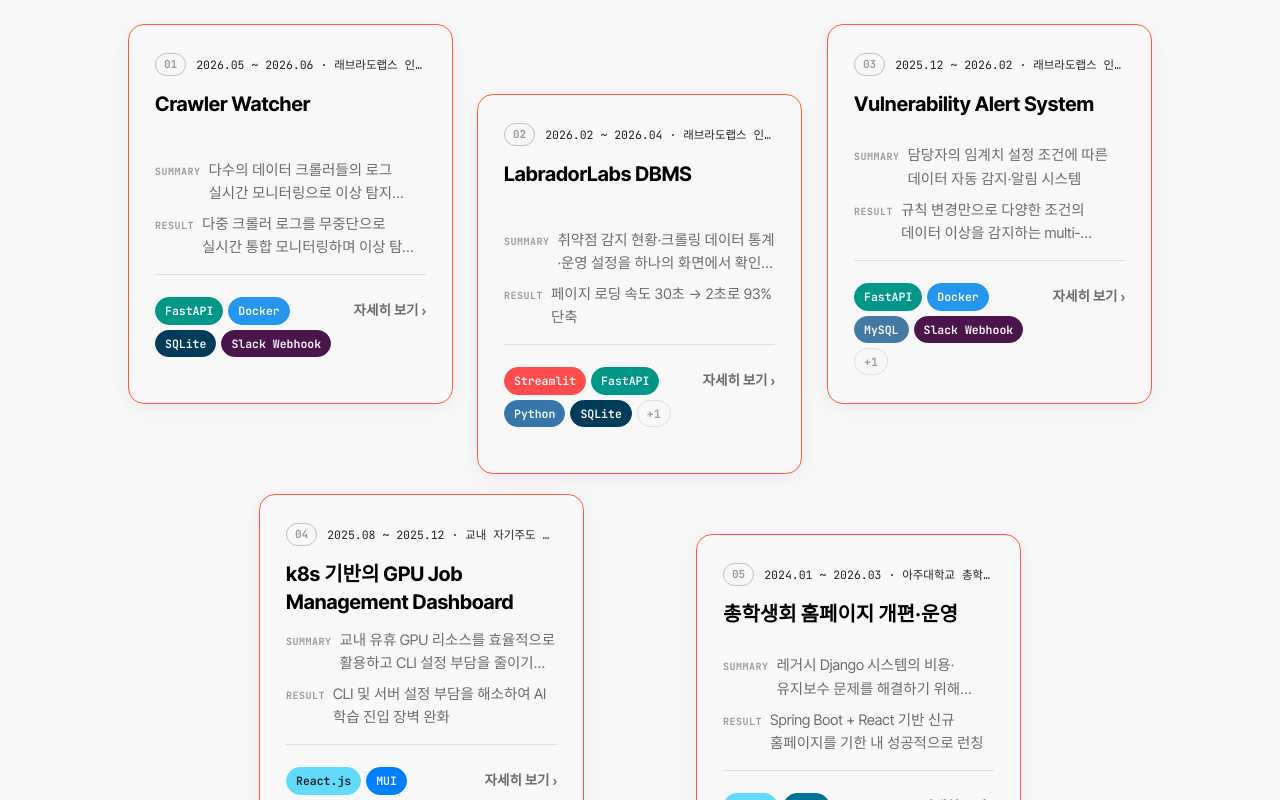
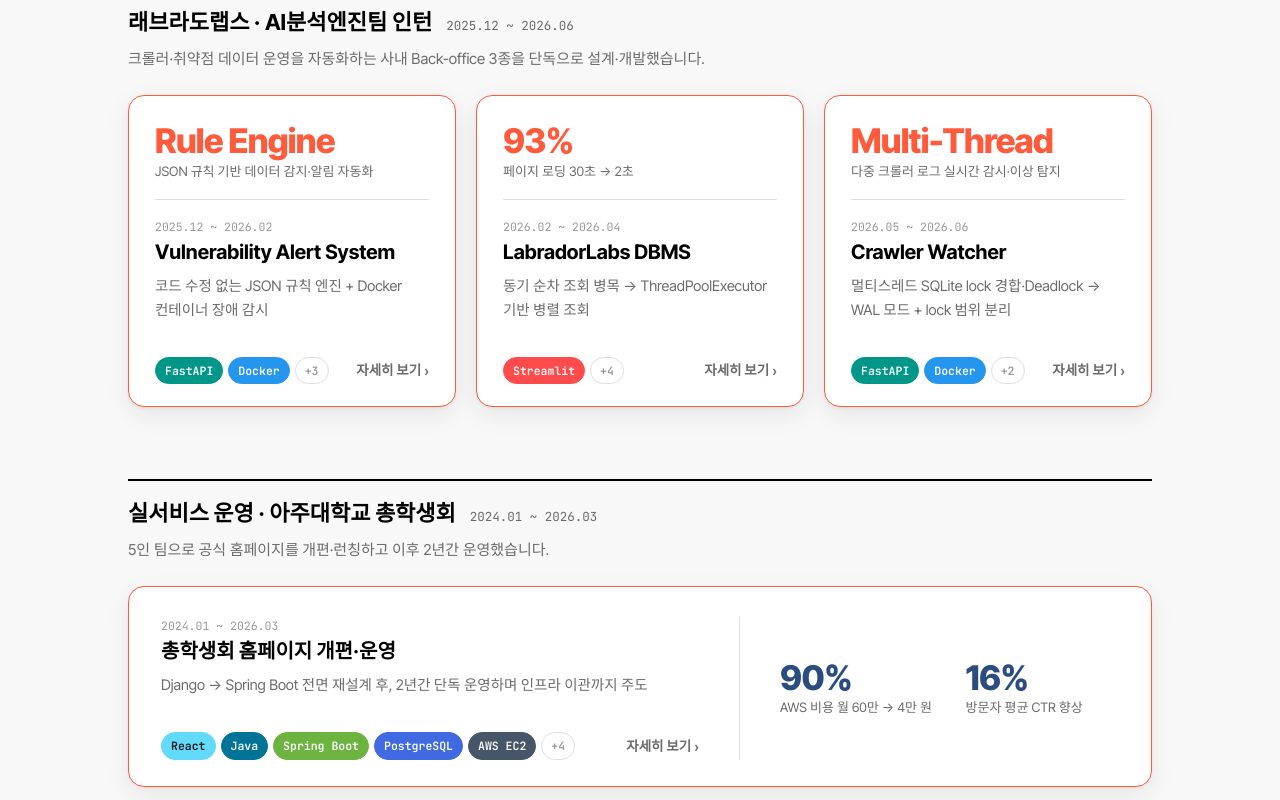
Before and after one commit to ytnwjd/ytnwjd-portfolio, a Vue app: page / in a window 1280 px wide. Shown: the part 2120-2920 px from the top of the page. Built offline with nearby package versions, Linux system fonts and the light colour scheme.

Commit message:
feat: regroup projects section by internship, servie and self-driven work

```diff
--- a/src/components/sections/ProjectCard.vue
+++ b/src/components/sections/ProjectCard.vue
@@ -1,22 +1,73 @@
 <!-- src/components/sections/ProjectCard.vue -->
 <script setup>
-import { computed } from 'vue'
+import { computed, nextTick, onBeforeUnmount, onMounted, ref } from 'vue'
 import { RouterLink } from 'vue-router'
 import { getTechColor, getTagTextColor } from '@/data/techColors'
 
 const props = defineProps({
   project: { type: Object, required: true },
-  index: { type: Number, required: true },
-  noTilt: { type: Boolean, default: false },
+  wide: { type: Boolean, default: false },
+  // 성과 수치 색상 — accent(포인트 컬러) | navy(보조 강조)
+  tone: { type: String, default: 'accent' },
 })
 
-const indexLabel = computed(() => String(props.index + 1).padStart(2, '0'))
+const metrics = computed(() => props.project.metrics ?? [])
+const hook = computed(() => props.project.hook || props.project.summary)
 
-// keyResult가 없으면 result 배열의 첫 항목(가장 핵심적인 성과)을 대신 노출
-const resultLine = computed(() => props.project.keyResult || props.project.result?.[0])
+// 기술 태그는 항상 한 줄 — 실제 너비를 재서 들어가는 만큼만 보여주고 나머지는 "+n"으로 묶는다
+const allTags = computed(() => props.project.techStack ?? [])
+const fitCount = ref(allTags.value.length)
+const visibleTags = computed(() => allTags.value.slice(0, fitCount.value))
+const showMoreChip = ref(true)
+const hiddenTagCount = computed(() =>
+  showMoreChip.value ? allTags.value.length - visibleTags.value.length : 0,
+)
 
-// 카드마다 hover 시 방향을 번갈아 자연스럽게 미세 회전
-const rotate = computed(() => (props.index % 2 === 0 ? '0.6deg' : '-0.5deg'))
+const tagsBox = ref(null) // 실제 노출 영역 (남는 폭을 모두 차지)
+const tagsMeasure = ref(null) // 화면 밖 측정용 — 전체 태그 + "+n" 칩
+const TAG_GAP = 5
+
+function fitTags() {
+  const box = tagsBox.value
+  const measure = tagsMeasure.value
+  if (!box || !measure) return
+
+  const available = box.clientWidth
+  const items = [...measure.children]
+  const moreWidth = items.pop().offsetWidth
+
+  let used = 0
+  let count = 0
+  for (let i = 0; i < items.length; i += 1) {
+    const width = items[i].offsetWidth + (i > 0 ? TAG_GAP : 0)
+    const hasRest = i < items.length - 1
+    if (used + width + (hasRest ? TAG_GAP + moreWidth : 0) > available) break
+    used += width
+    count += 1
+  }
+
+  // 아주 좁아도 대표 태그(첫 번째)는 항상 보여준다 — "+n" 칩까지 못 들어가면 칩을 생략
+  if (count === 0 && items.length) {
+    count = 1
+    showMoreChip.value = items[0].offsetWidth + TAG_GAP + moreWidth <= available
+  } else {
+    showMoreChip.value = true
+  }
+  fitCount.value = count
+}
+
+let resizeObserver = null
+
+onMounted(async () => {
+  await nextTick()
+  fitTags()
+  // 웹폰트가 늦게 적용되면 태그 폭이 바뀌므로 로드 후 한 번 더 계산
+  document.fonts?.ready.then(fitTags)
+  resizeObserver = new ResizeObserver(fitTags)
+  if (tagsBox.value) resizeObserver.observe(tagsBox.value)
+})
+
+onBeforeUnmount(() => resizeObserver?.disconnect())
 
 // 숙련도 구분 없이 모든 태그를 SKILLS 섹션과 같은 브랜드 컬러로 채운다
 function tagStyle(tech) {
@@ -30,45 +81,42 @@ function tagStyle(tech) {
 </script>
 
 <template>
-  <RouterLink
-    :to="{ name: 'project-detail', params: { slug: project.slug } }"
-    class="project-card"
-    :class="{ 'no-tilt': noTilt }"
-    :style="{ '--rotate': rotate }"
-  >
-    <div class="card-top">
-      <span class="index-badge">{{ indexLabel }}</span>
-      <span class="meta-text">{{ project.period }} · {{ project.organization }}</span>
+  <RouterLink :to="{ name: 'project-detail', params: { slug: project.slug } }" class="project-card"
+    :class="[{ 'is-wide': wide }, `tone-${tone}`]">
+    <div class="card-main">
+      <div v-if="!wide && metrics.length" class="metric">
+        <span class="metric-value">{{ metrics[0].value }}</span>
+        <span class="metric-label">{{ metrics[0].label }}</span>
+      </div>
+
+      <span class="period">{{ project.period }}</span>
+      <h4 class="project-title">{{ project.title }}</h4>
+      <p class="hook">{{ hook }}</p>
+      <p v-if="!metrics.length && project.result?.[0]" class="result-fallback">{{ project.result[0] }}</p>
+
+      <div class="card-footer">
+        <div v-if="allTags.length" class="tech-tags-box">
+          <ul ref="tagsBox" class="tech-tags">
+            <li v-for="tech in visibleTags" :key="tech" class="tech-tag" :style="tagStyle(tech)">
+              {{ tech }}
+            </li>
+            <li v-if="hiddenTagCount" class="tech-tag more">+{{ hiddenTagCount }}</li>
+          </ul>
+          <ul ref="tagsMeasure" class="tech-tags tech-tags--measure" aria-hidden="true">
+            <li v-for="tech in allTags" :key="tech" class="tech-tag">{{ tech }}</li>
+            <li class="tech-tag more">+{{ allTags.length }}</li>
+          </ul>
+        </div>
+        <span class="more-link">자세히 보기<span class="arrow">›</span></span>
+      </div>
     </div>
 
-    <h3 class="project-title">{{ project.title }}</h3>
-
-    <div v-if="project.summary || project.description" class="summary-highlight">
-      <span class="summary-tag">Summary</span>
-      <span class="summary-text">{{ project.summary || project.description }}</span>
-    </div>
-
-    <div v-if="resultLine" class="result-highlight">
-      <span class="result-tag">Result</span>
-      <span class="result-text">{{ resultLine }}</span>
-    </div>
-
-    <div class="card-footer">
-      <ul v-if="project.techStack?.length" class="tech-tags">
-        <li
-          v-for="tech in project.techStack.slice(0, 4)"
-          :key="tech"
-          class="tech-tag"
-          :style="tagStyle(tech)"
-        >
-          {{ tech }}
-        </li>
-        <li v-if="project.techStack.length > 4" class="tech-tag more">
-          +{{ project.techStack.length - 4 }}
-        </li>
-      </ul>
-
-      <span class="more-link">자세히 보기<span class="arrow">›</span></span>
+    <!-- 넓은 카드: 수치를 오른쪽 열에 나란히 -->
+    <div v-if="wide && metrics.length" class="wide-metrics">
+      <div v-for="m in metrics" :key="m.label" class="metric">
+        <span class="metric-value">{{ m.value }}</span>
+        <span class="metric-label">{{ m.label }}</span>
+      </div>
     </div>
   </RouterLink>
 </template>
@@ -76,13 +124,15 @@ function tagStyle(tech) {
 <style scoped>
 .project-card {
   display: flex;
-  flex-direction: column;
   height: 100%;
-  padding: 28px 26px;
-  background: var(--color-bg);
+  padding: 26px 26px 22px;
+  /* 페이지 배경(#f8f8f8) 위에서 카드 면이 분명히 떠 보이도록 흰 바탕 + 2단 그림자 */
+  background: var(--color-surface);
   border: 1px solid var(--color-accent);
   border-radius: 16px;
-  box-shadow: 0 4px 20px rgba(0, 0, 0, 0.06);
+  box-shadow:
+    0 1px 3px rgba(0, 0, 0, 0.06),
+    0 8px 24px rgba(0, 0, 0, 0.08);
   transition:
     transform 0.2s ease,
     box-shadow 0.2s ease,
@@ -90,114 +140,119 @@ function tagStyle(tech) {
 }
 
 .project-card:hover {
-  background: var(--color-bg-alt);
-  box-shadow: 0 14px 32px rgba(0, 0, 0, 0.14);
-  transform: translateY(-4px) rotate(var(--rotate));
-}
-
-/* 그리드 전체 폭 카드는 회전 시 모서리가 섹션 밖으로 나가 가로 스크롤을 유발하므로 제외 */
-.project-card.no-tilt:hover {
+  box-shadow:
+    0 2px 6px rgba(0, 0, 0, 0.06),
+    0 16px 36px rgba(0, 0, 0, 0.14);
   transform: translateY(-4px);
 }
 
-.card-top {
+.card-main {
   display: flex;
-  align-items: center;
-  gap: 10px;
-  margin-bottom: 14px;
+  flex: 1;
+  flex-direction: column;
+  min-width: 0;
 }
 
-.index-badge {
-  flex-shrink: 0;
-  font-family: var(--font-mono);
-  font-size: 11px;
-  font-weight: 700;
-  color: var(--color-text-faint);
-  border: 1px solid var(--color-border-strong);
-  border-radius: 999px;
-  padding: 2px 8px;
+/* 성과 수치 */
+.metric {
+  display: flex;
+  flex-direction: column;
+  gap: 2px;
 }
 
-.meta-text {
-  min-width: 0;
-  overflow: hidden;
+.card-main > .metric {
+  padding-bottom: 18px;
+  margin-bottom: 18px;
+  border-bottom: 1px solid var(--color-border);
+}
+
+.metric-value {
+  font-size: 34px;
+  font-weight: 800;
+  line-height: 1.1;
+  letter-spacing: -0.02em;
+  color: var(--color-accent);
+}
+
+/* 대표(인턴) 그룹만 포인트 컬러를 쓰고, 나머지는 차분한 남색으로 위계를 한 단계 낮춘다 */
+.tone-navy .metric-value {
+  color: #2b4c7e;
+}
+
+.metric-label {
+  font-size: 13px;
+  color: var(--color-text-muted);
+  word-break: keep-all;
+}
+
+.period {
   font-family: var(--font-mono);
   font-size: 11.5px;
-  color: var(--color-text);
-  text-overflow: ellipsis;
-  white-space: nowrap;
+  color: var(--color-text-faint);
 }
 
 .project-title {
+  margin: 4px 0 8px;
   font-size: 20px;
   font-weight: 700;
+  line-height: 1.35;
   color: var(--color-ink);
-  margin-bottom: 12px;
-  line-height: 1.4;
-  height: calc(2 * 1.4em);
-  word-break: keep-all;
-  display: -webkit-box;
-  -webkit-line-clamp: 2;
-  -webkit-box-orient: vertical;
-  overflow: hidden;
-}
-
-.summary-highlight,
-.result-highlight {
-  display: flex;
-  align-items: baseline;
-  gap: 8px;
-  margin-bottom: 8px;
-}
-
-.result-highlight {
-  margin-bottom: 16px;
-}
-
-.summary-tag,
-.result-tag {
-  flex-shrink: 0;
-  font-family: var(--font-mono);
-  font-size: 10px;
-  font-weight: 700;
-  line-height: 1.6;
-  letter-spacing: 0.05em;
-  text-transform: uppercase;
-  color: var(--color-text-faint);
-}
-
-.summary-text,
-.result-text {
-  min-width: 0;
-  font-size: 14.5px;
-  line-height: 1.6;
-  /* 본문이 1줄이어도 2줄 높이로 고정 — 섹션 높이를 카드마다 동일하게 유지 */
-  height: calc(2 * 1.6em);
-  color: var(--color-text-muted);
-  display: -webkit-box;
-  -webkit-line-clamp: 2;
-  line-clamp: 2;
-  -webkit-box-orient: vertical;
-  overflow: hidden;
   word-break: keep-all;
 }
 
-/* 하단 스택 및 자세히 보기 링크 — 위 섹션들이 고정 높이라 구분선(border-top)이
-   모든 카드에서 같은 높이에 온다. 태그 줄 수 차이는 구분선 아래 여백으로만 흡수된다. */
+.hook,
+.result-fallback {
+  font-size: 14.5px;
+  line-height: 1.6;
+  color: var(--color-text-muted);
+  word-break: keep-all;
+}
+
+.result-fallback {
+  margin-top: 6px;
+}
+
+/* 하단 스택 및 자세히 보기 — 본문 길이와 무관하게 카드 바닥에 붙는다 */
 .card-footer {
   display: flex;
-  align-items: flex-start;
+  align-items: center;
   justify-content: space-between;
   gap: 10px;
-  padding-top: 22px;
-  border-top: 1px solid var(--color-border);
+  padding-top: 18px;
+  margin-top: auto;
+}
+
+.card-main > .hook,
+.card-main > .result-fallback {
+  margin-bottom: 18px;
+}
+
+/* 태그 영역은 "자세히 보기"를 뺀 남은 폭을 모두 차지하고, 절대 줄바꿈하지 않는다 */
+.tech-tags-box {
+  position: relative;
+  flex: 1;
+  min-width: 0;
+  /* 측정용 목록(전체 태그 한 줄)이 박스 밖으로 나가 페이지 폭을 늘리지 않도록 자른다 */
+  overflow: hidden;
 }
 
 .tech-tags {
   display: flex;
-  flex-wrap: wrap;
+  flex-wrap: nowrap;
   gap: 5px;
-  min-width: 0;
+  overflow: hidden;
+}
+
+/* 폭 측정 전용 — 레이아웃에 영향 없이 화면 밖에서 전체 태그의 실제 폭만 잰다 */
+.tech-tags--measure {
+  position: absolute;
+  top: 0;
+  left: 0;
+  /* 박스 폭에 맞춰 태그가 눌리면 실제 폭을 잴 수 없으므로, 내용 폭 그대로 펼친다 */
+  width: max-content;
+  visibility: hidden;
+  pointer-events: none;
+  overflow: visible;
 }
 
 .tech-tag {
@@ -209,6 +264,7 @@ function tagStyle(tech) {
   border-radius: 999px;
   color: var(--color-text-muted);
   white-space: nowrap;
+  flex-shrink: 0;
 }
 
 .tech-tag.more {
@@ -219,7 +275,6 @@ function tagStyle(tech) {
   display: flex;
   flex-shrink: 0;
   align-items: center;
-  /* 첫 줄 태그 높이에 맞춰 세로 중앙 정렬 */
   min-height: 26px;
   gap: 3px;
   font-size: 13.5px;
@@ -242,4 +297,48 @@ function tagStyle(tech) {
 .project-card:hover .arrow {
   transform: translateX(3px);
 }
+
+/* 넓은 카드 — 본문 | 수치 2열 */
+.project-card.is-wide {
+  gap: 40px;
+  padding: 30px 32px 26px;
+}
+
+/* 수치 개수와 무관하게 열 너비를 고정해 넓은 카드끼리 구분선 위치를 맞춘다 */
+/* grid로 행 전체는 세로 가운데에 두되(align-content), 수치끼리는 윗선을 맞춘다(align-items).
+   라벨 줄 수가 달라도 90% · 16% 같은 값이 같은 높이에 온다. */
+.wide-metrics {
+  display: grid;
+  grid-auto-flow: column;
+  grid-auto-columns: minmax(0, 1fr);
+  flex: 0 0 380px;
+  gap: 32px;
+  align-content: center;
+  align-items: start;
+  padding-left: 40px;
+  border-left: 1px solid var(--color-border);
+}
+
+@media (max-width: 860px) {
+  .project-card.is-wide {
+    flex-direction: column-reverse;
+    gap: 0;
+  }
+
+  .wide-metrics {
+    flex-basis: auto;
+    gap: 32px;
+    padding: 0 0 18px;
+    margin-bottom: 18px;
+    border-left: none;
+    border-bottom: 1px solid var(--color-border);
+  }
+}
+
+@media (prefers-reduced-motion: reduce) {
+  .project-card,
+  .arrow {
+    transition: none;
+  }
+}
 </style>
--- a/src/components/sections/ProjectsSection.vue
+++ b/src/components/sections/ProjectsSection.vue
@@ -1,141 +1,207 @@
 <!-- src/components/sections/ProjectsSection.vue -->
 <script setup>
-import { computed, onBeforeUnmount, onMounted, ref } from 'vue'
+import { RouterLink } from 'vue-router'
+import { IconArrowRight } from '@tabler/icons-vue'
 import projects from '@/data/projects'
+import { projectGroups } from '@/data/projectGroups'
 import ProjectCard from './ProjectCard.vue'
 
 // hidden 프로젝트는 데이터는 보존하되 화면에는 노출하지 않는다
 const visibleProjects = projects.filter((p) => !p.hidden)
+const bySlug = Object.fromEntries(visibleProjects.map((p) => [p.slug, p]))
 
-// 데스크톱 콜라주 배치 — 섹션 헤더 아래 24열 × 10px 행 그리드 위의 좌표(grid-area)와 기울기.
-// 행이 10px 단위라 span 38 ≒ 카드 높이 380px. 카드 크기는 모두 같게 두고(8열 × 38행),
-// 윗줄 3장·아랫줄 2장을 위아래로 엇갈리게 놓아 지그재그 리듬만 만든다.
-const COLLAGE_SLOTS = {
-  'crawler-watcher': { area: '1 / 1 / span 38 / 9', tilt: '-1.2deg' },
-  'labradorlabs-DBMS': { area: '8 / 9 / span 38 / 17', tilt: '1deg' },
-  'vulnerability-alert-system': { area: '1 / 17 / span 38 / 25', tilt: '-0.8deg' },
-  'gpu-job-management-dashboard': { area: '48 / 4 / span 38 / 12', tilt: '1.2deg' },
-  ajouchong: { area: '52 / 14 / span 38 / 22', tilt: '-1deg' },
-}
+// 그룹 순서대로 대표 프로젝트를 묶고, 나머지는 하단 목록으로 내린다
+const groups = projectGroups
+  .map((group) => ({ ...group, projects: group.slugs.map((slug) => bySlug[slug]).filter(Boolean) }))
+  .filter((group) => group.projects.length)
 
-// 슬롯이 지정되지 않은 프로젝트가 하나라도 보이면 콜라주가 깨지므로 일반 그리드로 대체
-const hasCollageSlots = visibleProjects.every((p) => COLLAGE_SLOTS[p.slug])
+const groupedSlugs = new Set(groups.flatMap((g) => g.projects.map((p) => p.slug)))
+const otherProjects = visibleProjects.filter((p) => !groupedSlugs.has(p.slug))
 
-// 1200px 이상은 콜라주, 그 아래는 2열 → 1열 그리드.
-// 현재 레이아웃을 추적해야 "마지막 줄에 혼자 남는 카드" 판단이 브레이크포인트마다 정확해진다.
-const mediaQueries = [
-  { query: '(max-width: 600px)', columns: 1 },
-  { query: '(max-width: 1199px)', columns: 2 },
-]
-const columns = ref(0) // 0 = 콜라주
-
-function updateColumns() {
-  const matched = mediaQueries.find((mq) => window.matchMedia(mq.query).matches)
-  columns.value = matched ? matched.columns : hasCollageSlots ? 0 : 3
-}
-
-let mqlList = []
-
-onMounted(() => {
-  updateColumns()
-  mqlList = mediaQueries.map((mq) => window.matchMedia(mq.query))
-  mqlList.forEach((mql) => mql.addEventListener('change', updateColumns))
-})
-
-onBeforeUnmount(() => {
-  mqlList.forEach((mql) => mql.removeEventListener('change', updateColumns))
-})
-
-const isCollage = computed(() => columns.value === 0)
-
-// 그리드 모드에서 마지막 줄에 카드 1개만 덩그러니 남는 경우에만 그 카드를 전체 폭으로 넓힌다.
-// 1열은 이미 전체 폭이고, 콜라주는 좌표가 고정이라 제외한다.
-const isLastCardWide = computed(
-  () => columns.value > 1 && visibleProjects.length % columns.value === 1,
-)
-
-function slotStyle(project) {
-  const slot = COLLAGE_SLOTS[project.slug]
-  return slot ? { '--slot': slot.area, '--tilt': slot.tilt } : undefined
+function startYear(period) {
+  return period?.slice(0, 4)
 }
 </script>
 
 <template>
   <section id="projects" class="section">
-    <div class="project-layout" :class="{ 'is-collage': isCollage }">
-      <div class="project-head">
     <span class="eyebrow">Selected Work</span>
     <h2 class="giant-title">PROJECTS</h2>
     <p class="section-intro">인턴 실무와 실서비스 운영 경험으로 문제를 정의하고 해결한 과정을 담았습니다.</p>
+
+    <div class="project-groups">
+      <div v-for="group in groups" :key="group.key" class="project-group">
+        <!-- 그룹 헤더 — 회사/조직 · 기간 · 한 줄 맥락 -->
+        <header class="group-head">
+          <div class="group-head-main">
+            <h3 class="group-title">{{ group.title }}</h3>
+            <span class="group-period">{{ group.period }}</span>
+          </div>
+        </header>
+        <p class="group-desc">{{ group.description }}</p>
+
+        <ul class="group-cards" :class="`layout-${group.layout}`">
+          <li v-for="project in group.projects" :key="project.slug" :id="`project-${project.slug}`"
+            class="project-item">
+            <ProjectCard :project="project" :wide="group.layout === 'wide'"
+              :tone="group.highlight ? 'accent' : 'navy'" />
+          </li>
+        </ul>
       </div>
 
-      <!-- 데스크톱: 크기·위치·기울기가 제각각인 콜라주 / 태블릿 이하: 동일 크기 그리드 -->
-      <ul class="project-grid">
-        <li v-for="(project, i) in visibleProjects" :key="project.slug" :id="`project-${project.slug}`"
-          class="project-item" :class="{ 'is-wide': isLastCardWide && i === visibleProjects.length - 1 }"
-          :style="isCollage ? slotStyle(project) : undefined">
-          <ProjectCard :project="project" :index="i"
-            :no-tilt="isCollage || (isLastCardWide && i === visibleProjects.length - 1)" />
+      <!-- 대표 묶음에 속하지 않은 프로젝트 — 한 줄 목록으로 축약하되 상세 페이지 링크는 유지 -->
+      <div v-if="otherProjects.length" class="other-projects">
+        <span class="other-title">Other Projects</span>
+        <ul class="other-list">
+          <li v-for="project in otherProjects" :key="project.slug" :id="`project-${project.slug}`"
+            class="project-item">
+            <RouterLink :to="{ name: 'project-detail', params: { slug: project.slug } }" class="other-row">
+              <span class="other-name">{{ project.title }}</span>
+              <span class="other-meta">
+                {{ startYear(project.period) }}
+                <IconArrowRight class="other-arrow" :size="15" :stroke-width="2" />
+              </span>
+            </RouterLink>
           </li>
         </ul>
+      </div>
     </div>
   </section>
 </template>
 
 <style scoped>
-/* 프로젝트 그리드 — 카드마다 그림자로 떠 보이도록 실제 간격을 두고 배치 */
-.project-grid {
-  display: grid;
-  grid-template-columns: repeat(2, 1fr);
-  grid-auto-rows: minmax(330px, auto);
-  gap: 24px;
-  margin-top: 48px;
+.project-groups {
+  display: flex;
+  flex-direction: column;
+  gap: 72px;
+  margin-top: 64px;
 }
 
-/* KPI 카드에서 특정 프로젝트로 스크롤 이동 시, sticky 상단 내비게이션에 카드가 가리지 않도록 여백 확보.
-   min-width: 0은 카드 내부 텍스트의 고유 너비가 그리드 트랙을 밀어내 페이지 전체가 가로로
-   넘치는 것(overflow-x: hidden에 의해 우측 요소가 잘려 보이지 않는 문제)을 막는다 */
+/* KPI 카드에서 특정 프로젝트로 스크롤 이동 시, sticky 상단 내비게이션에 가리지 않도록 여백 확보 */
 .project-item {
   min-width: 0;
   scroll-margin-top: calc(var(--nav-height) + 24px);
 }
 
-.project-item.is-wide {
-  grid-column: 1 / -1;
+/* 그룹 헤더 — 굵은 상단 선으로 묶음의 시작을 표시 */
+.group-head {
+  display: flex;
+  flex-wrap: wrap;
+  align-items: baseline;
+  justify-content: space-between;
+  gap: 8px 24px;
+  padding-top: 16px;
+  border-top: 2px solid var(--color-ink);
 }
 
-/* 콜라주 — 섹션 헤더 아래에 24열 × 10px 행 그리드를 깔고, 카드마다 좌표를 지정해 흩뿌린다 */
-@media (min-width: 1200px) {
-  .is-collage .project-grid {
-    grid-template-columns: repeat(24, 1fr);
-    grid-auto-rows: 10px;
-    gap: 0 24px;
-    margin-top: 100px;
+.group-head-main {
+  display: flex;
+  flex-wrap: wrap;
+  align-items: baseline;
+  gap: 4px 14px;
 }
 
-  .is-collage .project-item {
-    grid-area: var(--slot);
-    transform: rotate(var(--tilt, 0deg));
-    transition: transform 0.25s ease;
+.group-title {
+  font-size: 22px;
+  font-weight: 700;
+  color: var(--color-ink);
+  word-break: keep-all;
 }
 
-  /* 마우스를 올리면 기울기가 풀리며 똑바로 서고, 겹친 카드 위로 올라온다 */
-  .is-collage .project-item:hover,
-  .is-collage .project-item:focus-within {
-    z-index: 1;
-    transform: rotate(0deg);
+.group-period {
+  font-family: var(--font-mono);
+  font-size: 12.5px;
+  color: var(--color-text-muted);
+}
+
+.group-desc {
+  margin: 8px 0 24px;
+  font-size: 15px;
+  line-height: 1.6;
+  color: var(--color-text-muted);
+  word-break: keep-all;
+}
+
+.group-cards {
+  display: grid;
+  gap: 20px;
+}
+
+.group-cards.layout-cards {
+  grid-template-columns: repeat(3, minmax(0, 1fr));
+}
+
+.group-cards.layout-wide {
+  grid-template-columns: minmax(0, 1fr);
+}
+
+@media (max-width: 1000px) {
+  .group-cards.layout-cards {
+    grid-template-columns: minmax(0, 1fr);
   }
 }
 
-@media (prefers-reduced-motion: reduce) {
-  .is-collage .project-item {
-    transition: none;
+/* Other Projects — 카드 없이 얇은 행 목록 */
+.other-title {
+  display: block;
+  margin-bottom: 10px;
+  font-family: var(--font-mono);
+  font-size: 12px;
+  font-weight: 700;
+  letter-spacing: 0.08em;
+  text-transform: uppercase;
+  color: var(--color-text-faint);
 }
+
+.other-list {
+  border-top: 1px solid var(--color-border);
+}
+
+.other-row {
+  display: flex;
+  align-items: center;
+  justify-content: space-between;
+  gap: 16px;
+  padding: 16px 4px;
+  border-bottom: 1px solid var(--color-border);
+  transition: color 0.2s ease;
+}
+
+.other-name {
+  min-width: 0;
+  font-size: 16px;
+  font-weight: 600;
+  color: var(--color-text);
+  word-break: keep-all;
+}
+
+.other-meta {
+  display: inline-flex;
+  flex-shrink: 0;
+  align-items: center;
+  gap: 8px;
+  font-family: var(--font-mono);
+  font-size: 12.5px;
+  color: var(--color-text-muted);
+}
+
+.other-arrow {
+  transition: transform 0.2s ease;
+}
+
+.other-row:hover .other-name {
+  color: var(--color-accent);
+}
+
+.other-row:hover .other-arrow {
+  transform: translateX(3px);
 }
 
 @media (max-width: 600px) {
-  .project-grid {
-    grid-template-columns: 1fr;
+  .other-row {
+    flex-direction: column;
+    align-items: flex-start;
+    gap: 6px;
   }
 }
 </style>
--- /dev/null
+++ b/src/data/projectGroups.js
@@ -0,0 +1,32 @@
+// PROJECTS 섹션의 묶음 구성 — 위에서부터 순서대로 노출된다.
+// slugs 순서가 그룹 안 카드 순서이고, 어느 그룹에도 속하지 않은 프로젝트는
+// 섹션 하단 "Other Projects" 목록으로 내려간다.
+export const projectGroups = [
+  {
+    key: 'intern',
+    title: '래브라도랩스 · AI분석엔진팀 인턴',
+    period: '2025.12 ~ 2026.06',
+    description: '크롤러·취약점 데이터 운영을 자동화하는 사내 Back-office 3종을 단독으로 설계·개발했습니다.',
+    layout: 'cards',
+    // 성과 수치를 포인트 컬러로 강조 — 나머지 그룹은 남색(navy)으로 한 단계 낮춘다
+    highlight: true,
+    // 왼쪽 → 오른쪽으로 갈수록 최신 프로젝트
+    slugs: ['vulnerability-alert-system', 'labradorlabs-DBMS', 'crawler-watcher'],
+  },
+  {
+    key: 'service',
+    title: '실서비스 운영 · 아주대학교 총학생회',
+    period: '2024.01 ~ 2026.03',
+    description: '5인 팀으로 공식 홈페이지를 개편·런칭하고 이후 2년간 운영했습니다.',
+    layout: 'wide',
+    slugs: ['ajouchong'],
+  },
+  {
+    key: 'self-driven',
+    title: '자기주도 프로젝트 · 아주대학교',
+    period: '2025.08 ~ 2025.12',
+    description: '교내 유휴 GPU를 CLI 설정 없이 쓸 수 있도록 Job 관리 대시보드를 혼자 개발했습니다.',
+    layout: 'wide',
+    slugs: ['gpu-job-management-dashboard'],
+  },
+]
```
Lines whose indentation alone changed are shown as unchanged.
